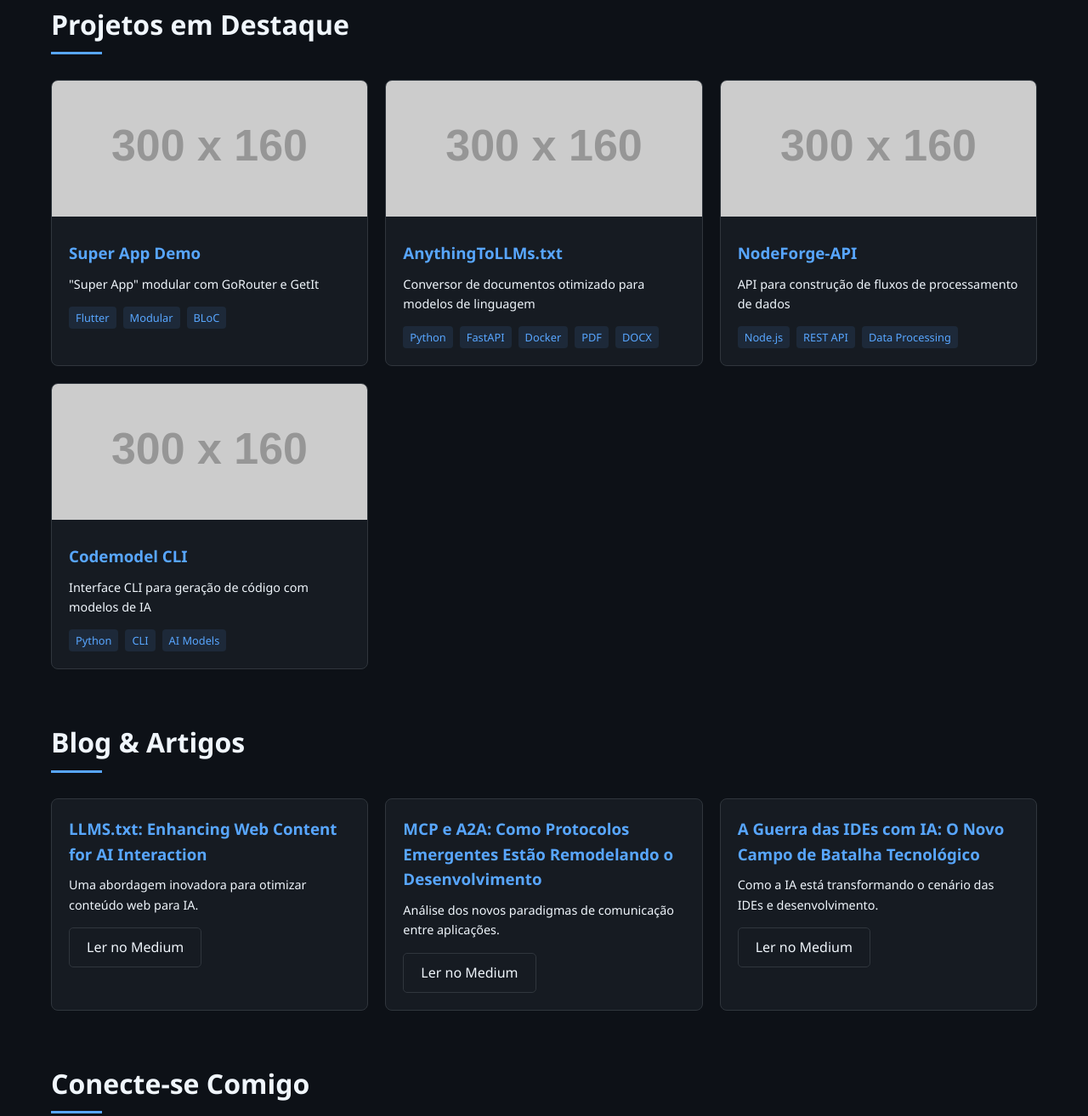
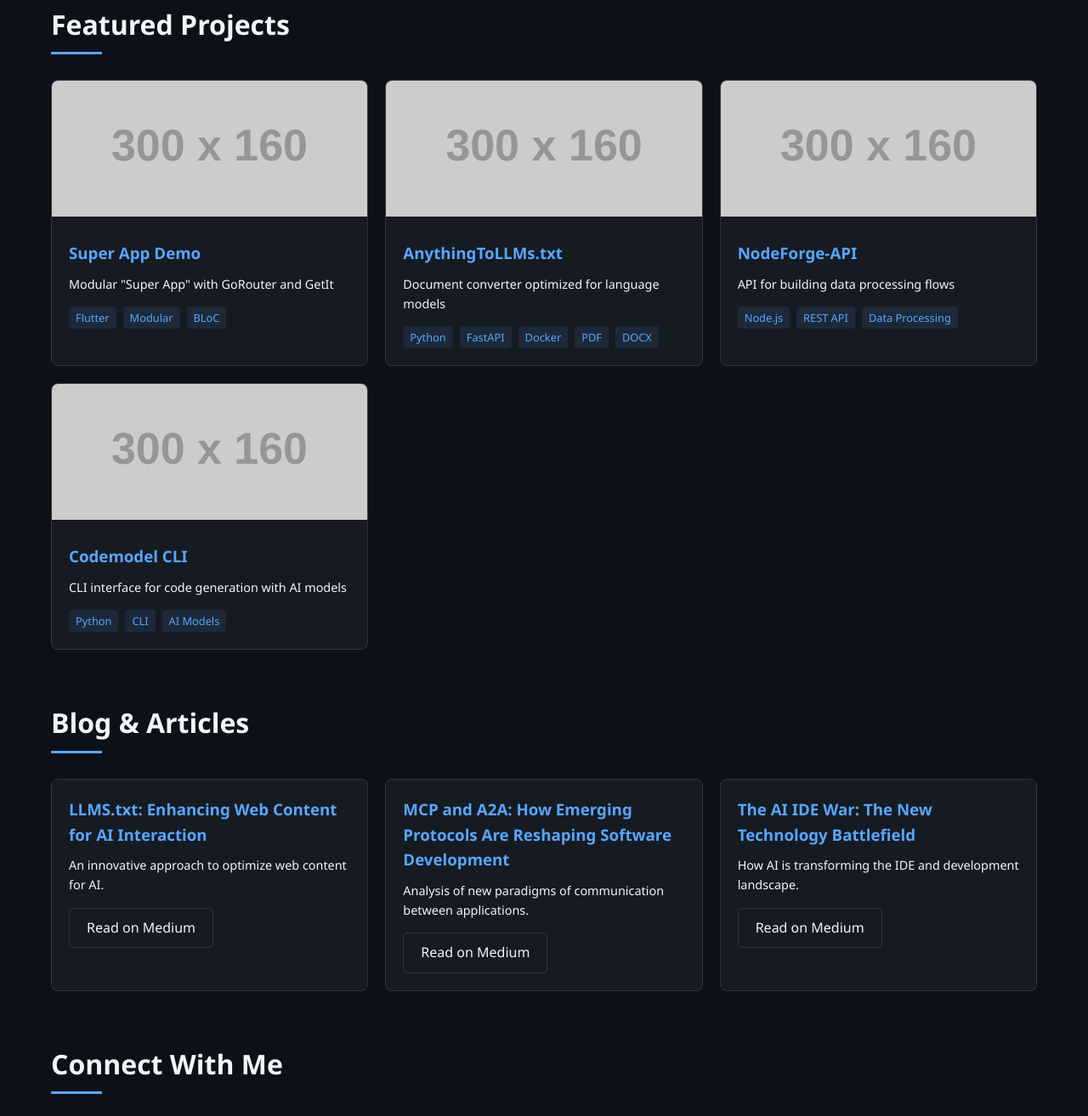
Before and after one commit to cristianoaredes/cristianoaredes, a plain HTML site: page index.html in a window 1280 px wide. Shown: the part 862-2176 px from the top of the page at 85% size. Drawn offline with Linux system fonts and the light colour scheme; placeholder pictures from the web are drawn by us.

Commit message:
Translate all content to English

```diff
--- a/index.html
+++ b/index.html
@@ -1,5 +1,5 @@
 <!DOCTYPE html>
-<html lang="pt-br">
+<html lang="en">
 <head>
     <meta charset="UTF-8">
     <meta name="viewport" content="width=device-width, initial-scale=1.0">
@@ -197,7 +197,7 @@
             font-size: 0.9rem;
         }
 
-        /* Animações */
+        /* Animations */
         @keyframes fadeInUp {
             from {
                 opacity: 0;
@@ -248,11 +248,11 @@
 
     <div class="container">
         <section class="animate">
-            <h2>Sobre Mim</h2>
-            <p>Sou engenheiro de software com <strong>14+ anos</strong> de experiência em desenvolvimento mobile e backend. Especialista em <strong>arquitetura de aplicativos</strong>, escalabilidade e performance, com sólida atuação em <strong>fintech</strong>, <strong>health-tech</strong> e <strong>AI-driven products</strong>.</p>
-            <p>Atualmente conduzo projetos de ponta envolvendo <strong>Flutter</strong>, <strong>Swift/Kotlin</strong> e integrações com <strong>LLMs e AI Agents</strong>, sempre visando máxima produtividade e excelência na experiência do usuário.</p>
+            <h2>About Me</h2>
+            <p>I'm a software engineer with <strong>14+ years</strong> of experience in mobile and backend development. Specialist in <strong>application architecture</strong>, scalability, and performance, with solid experience in <strong>fintech</strong>, <strong>health-tech</strong>, and <strong>AI-driven products</strong>.</p>
+            <p>Currently, I lead cutting-edge projects involving <strong>Flutter</strong>, <strong>Swift/Kotlin</strong>, and integrations with <strong>LLMs and AI Agents</strong>, always aiming for maximum productivity and excellence in user experience.</p>
             <blockquote>
-                "Tecnologia com propósito: criar experiências móveis que resolvem problemas reais e geram valor duradouro."
+                "Technology with purpose: creating mobile experiences that solve real problems and generate lasting value."
             </blockquote>
         </section>
 
@@ -319,14 +319,14 @@
         </section>
 
         <section class="animate delay-2">
-            <h2>Projetos em Destaque</h2>
+            <h2>Featured Projects</h2>
             <div class="projects-grid">
 
                 <div class="project-card">
                     <img src="https://via.placeholder.com/300x160/0d1117/58a6ff?text=Super+App+Demo" alt="Super App Demo">
                     <div class="project-content">
                         <h3>Super App Demo</h3>
-                        <p>"Super App" modular com GoRouter e GetIt</p>
+                        <p>Modular "Super App" with GoRouter and GetIt</p>
                         <div class="project-tech">
                             <span>Flutter</span>
                             <span>Modular</span>
@@ -338,7 +338,7 @@
                     <img src="https://via.placeholder.com/300x160/0d1117/58a6ff?text=AnythingToLLMs.txt" alt="AnythingToLLMs.txt">
                     <div class="project-content">
                         <h3>AnythingToLLMs.txt</h3>
-                        <p>Conversor de documentos otimizado para modelos de linguagem</p>
+                        <p>Document converter optimized for language models</p>
                         <div class="project-tech">
                             <span>Python</span>
                             <span>FastAPI</span>
@@ -352,7 +352,7 @@
                     <img src="https://via.placeholder.com/300x160/0d1117/58a6ff?text=NodeForge-API" alt="NodeForge-API">
                     <div class="project-content">
                         <h3>NodeForge-API</h3>
-                        <p>API para construção de fluxos de processamento de dados</p>
+                        <p>API for building data processing flows</p>
                         <div class="project-tech">
                             <span>Node.js</span>
                             <span>REST API</span>
@@ -364,7 +364,7 @@
                     <img src="https://via.placeholder.com/300x160/0d1117/58a6ff?text=Codemodel+CLI" alt="Codemodel CLI">
                     <div class="project-content">
                         <h3>Codemodel CLI</h3>
-                        <p>Interface CLI para geração de código com modelos de IA</p>
+                        <p>CLI interface for code generation with AI models</p>
                         <div class="project-tech">
                             <span>Python</span>
                             <span>CLI</span>
@@ -376,34 +376,34 @@
         </section>
 
         <section class="animate delay-3">
-            <h2>Blog & Artigos</h2>
+            <h2>Blog & Articles</h2>
             <div class="projects-grid">
                 <div class="project-card">
                     <div class="project-content">
                         <h3>LLMS.txt: Enhancing Web Content for AI Interaction</h3>
-                        <p>Uma abordagem inovadora para otimizar conteúdo web para IA.</p>
-                        <a href="https://medium.com/@cristianoaredes/llms-txt-enhancing-web-content-for-ai-interaction-9ae0f80c6da6" target="_blank" class="social-btn">Ler no Medium</a>
+                        <p>An innovative approach to optimize web content for AI.</p>
+                        <a href="https://medium.com/@cristianoaredes/llms-txt-enhancing-web-content-for-ai-interaction-9ae0f80c6da6" target="_blank" class="social-btn">Read on Medium</a>
                     </div>
                 </div>
                 <div class="project-card">
                     <div class="project-content">
-                        <h3>MCP e A2A: Como Protocolos Emergentes Estão Remodelando o Desenvolvimento</h3>
-                        <p>Análise dos novos paradigmas de comunicação entre aplicações.</p>
-                        <a href="https://medium.com/@cristianoaredes/mcp-e-a2a-como-protocolos-emergentes-est%C3%A3o-remodelando-o-desenvolvimento-de-software-a0431e096c53" target="_blank" class="social-btn">Ler no Medium</a>
+                        <h3>MCP and A2A: How Emerging Protocols Are Reshaping Software Development</h3>
+                        <p>Analysis of new paradigms of communication between applications.</p>
+                        <a href="https://medium.com/@cristianoaredes/mcp-e-a2a-como-protocolos-emergentes-est%C3%A3o-remodelando-o-desenvolvimento-de-software-a0431e096c53" target="_blank" class="social-btn">Read on Medium</a>
                     </div>
                 </div>
                 <div class="project-card">
                     <div class="project-content">
-                        <h3>A Guerra das IDEs com IA: O Novo Campo de Batalha Tecnológico</h3>
-                        <p>Como a IA está transformando o cenário das IDEs e desenvolvimento.</p>
-                        <a href="https://medium.com/@cristianoaredes/a-guerra-das-ides-com-ia-o-novo-campo-de-batalha-tecnol%C3%B3gico-e0389ecda32c" target="_blank" class="social-btn">Ler no Medium</a>
+                        <h3>The AI IDE War: The New Technology Battlefield</h3>
+                        <p>How AI is transforming the IDE and development landscape.</p>
+                        <a href="https://medium.com/@cristianoaredes/a-guerra-das-ides-com-ia-o-novo-campo-de-batalha-tecnol%C3%B3gico-e0389ecda32c" target="_blank" class="social-btn">Read on Medium</a>
                     </div>
                 </div>
             </div>
         </section>
 
         <section class="animate delay-3">
-            <h2>Conecte-se Comigo</h2>
+            <h2>Connect With Me</h2>
             <div class="social-links">
                 <a href="https://aredes.me" class="social-btn">
                     <img src="https://img.icons8.com/material-outlined/24/ffffff/globe--v1.png" alt="Website">
@@ -426,7 +426,7 @@
     </div>
 
     <footer>
-        <p>&copy; 2023 Cristiano Arêdes Costa. Todos os direitos reservados.</p>
+        <p>&copy; 2023 Cristiano Arêdes Costa. All rights reserved.</p>
     </footer>
 </body>
 </html>
```
Also changed, not shown: README.md.
